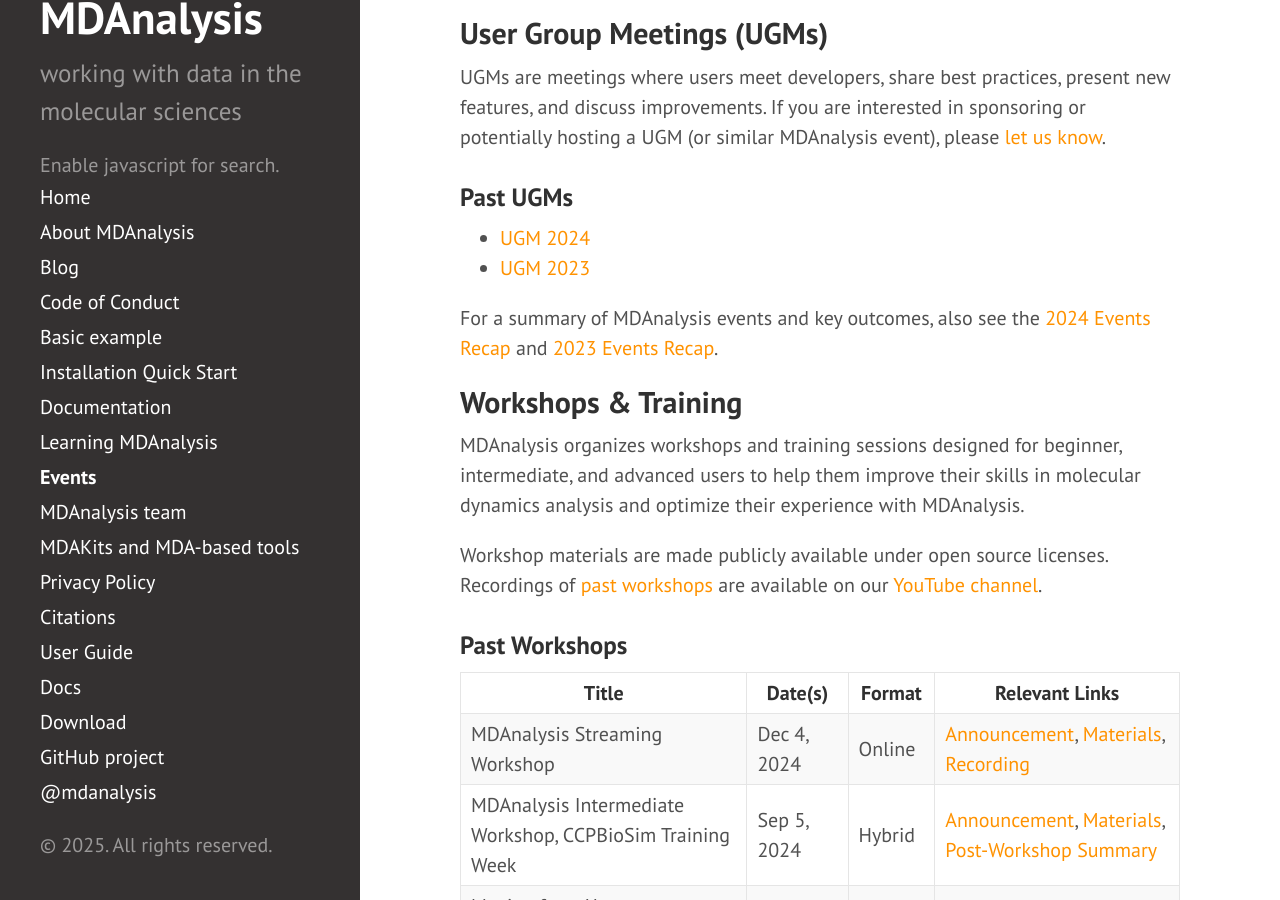
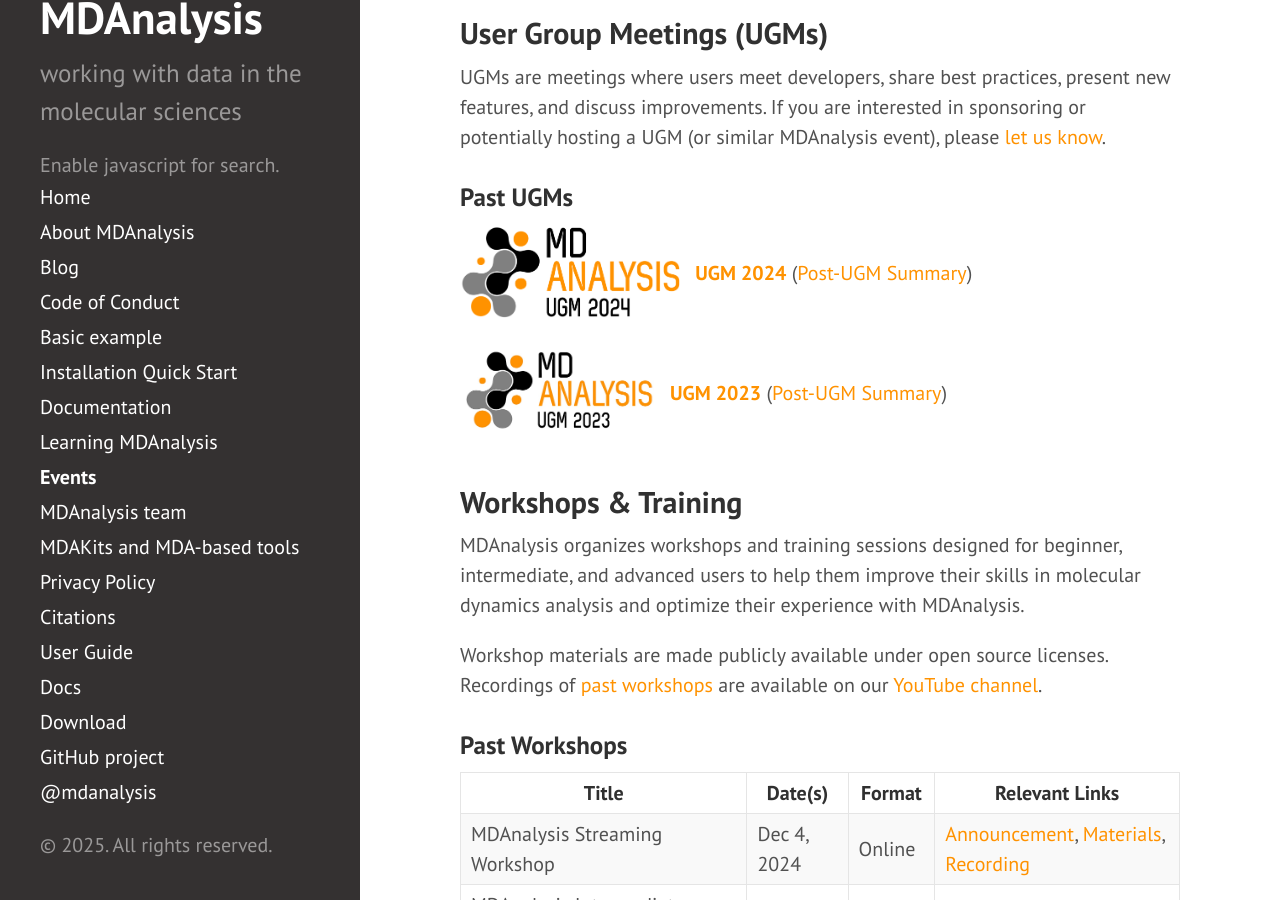
Before and after one commit to MDAnalysis/MDAnalysis.github.io, a Jekyll site: the page built from pages/events.md, in a window 1280 px wide and 900 px high, scrolled down 506 px. Built offline with Jekyll 4.4.1, drawn with Linux system fonts in a browser that asks for light colours; comment, search, counter and statistics services are not loaded.

Commit message:
address PR comments

```diff
--- a/pages/events.md
+++ b/pages/events.md
@@ -24,10 +24,25 @@ For mentoring programs and outreach opportunities, please visit the [Contribute]
 UGMs are meetings where users meet developers, share best practices, present new features, and discuss improvements. If you are interested in sponsoring or potentially hosting a UGM (or similar MDAnalysis event), please [let us know](mailto: ugm@mdanalysis.org).
 
 ### Past UGMs
-- [UGM 2024][]
-- [UGM 2023][]
 
-For a summary of MDAnalysis events and key outcomes, also see the [2024 Events Recap][] and [2023 Events Recap][].
+<div style="display: flex; align-items: center; gap: 10px;">
+  <img src="/public/images/mdanalysis-ugm2024.png" title="MDAnalysis UGM 2024 Logo"
+       alt="MDAnalysis UGM 2024 Logo" style="height: 5em;" />
+  <p>
+    <strong><a href="https://www.mdanalysis.org/pages/ugm2024/">UGM 2024</a></strong>
+    (<a href="https://www.mdanalysis.org/2024/09/11/mda_2024events/#mdanalysis-ugm-user-group-meeting">Post-UGM Summary</a>)
+  </p>
+</div>
+
+<div style="display: flex; align-items: center; gap: 10px;">
+  <img src="/public/images/ugm.jpeg" title="MDAnalysis UGM 2023 Logo"
+       alt="MDAnalysis UGM 2023 Logo" style="height: 5em;" />
+  <p>
+    <strong><a href="https://www.mdanalysis.org/pages/ugm2023/">UGM 2023</a></strong>
+    (<a href="https://www.mdanalysis.org/2024/01/15/mda_events/#mdanalysis-ugm-user-group-meeting">Post-UGM Summary</a>)
+  </p>
+</div>
+
 
 ## Workshops & Training
 
```
